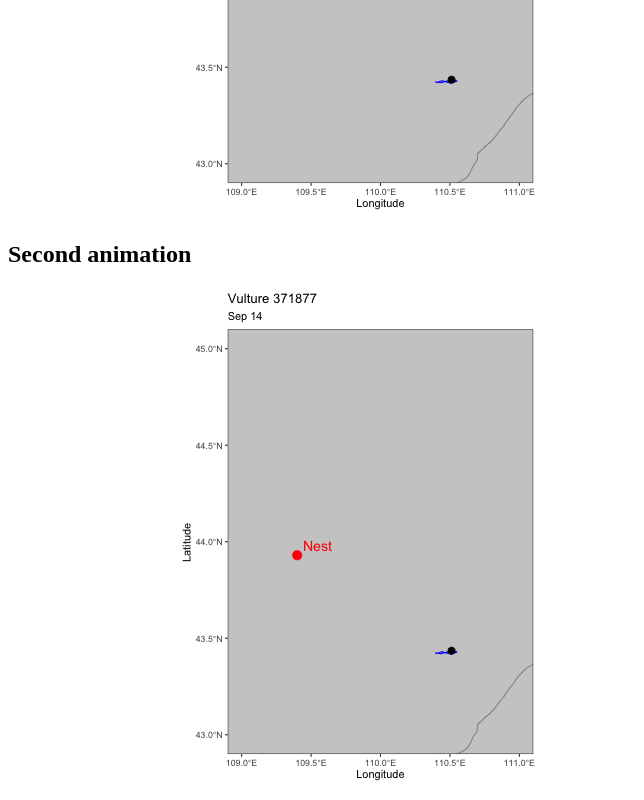
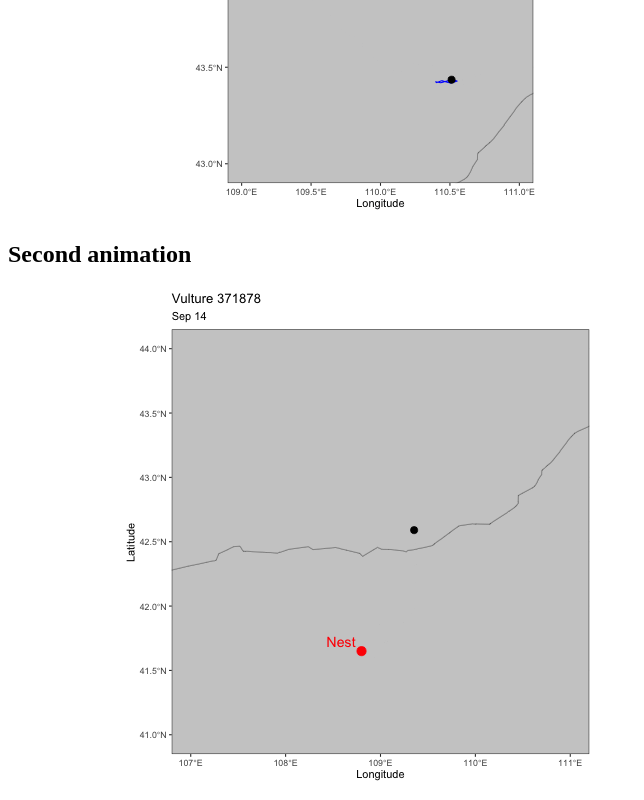
Before and after one commit to 146611/VultureAnimation, a plain HTML site: page index.html in a window 1280 px wide. Shown: the part 410-1210 px from the top of the page, without its empty margins (0-644 px from the left). Drawn offline with Linux system fonts and the light colour scheme.

Commit message:
Update index.html

```diff
--- a/index.html
+++ b/index.html
@@ -11,7 +11,7 @@
   <img src="371877animation.gif" alt="Vulture movement animation 1">
 
   <h2>Second animation</h2>
-  <img src="371877animation.gif" alt="Vulture movement animation 2">
+  <img src="371878animation.gif" alt="Vulture movement animation 2">
 
 </body>
 </html>
```
